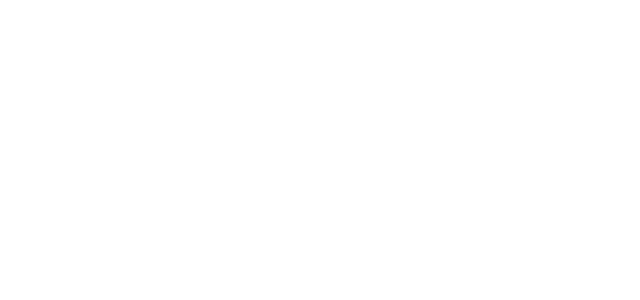
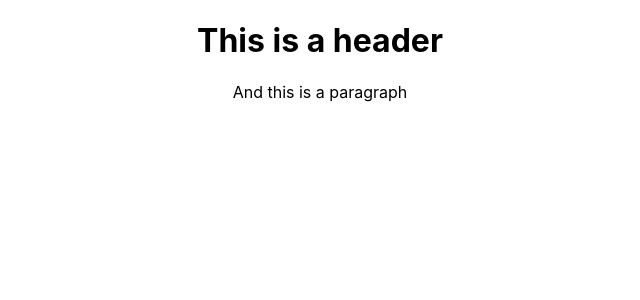
Before and after one commit to shan18/Learn-ReactJS, a React (Create React App) app: page / in a window 1280 px wide. Shown: the top 300 px of the page, without its empty margins (320-960 px from the left). Built offline with nearby package versions, Linux system fonts and the light colour scheme.

Commit message:
React Markdown

```diff
--- a/package.json
+++ b/package.json
@@ -5,6 +5,7 @@
   "dependencies": {
     "react": "^16.5.2",
     "react-dom": "^16.5.2",
+    "react-markdown": "^4.0.3",
     "react-scripts": "2.0.4",
     "react-youtube": "^7.8.0",
     "whatwg-fetch": "^3.0.0"
--- a/src/App.js
+++ b/src/App.js
@@ -2,15 +2,20 @@
 
 // import PostList from './posts/PostList'
 // import ConstLetVar from './constletvar/ConstLetVar'
-import ReactYoutubeExample from './thirdParty/ReactYoutubeExample'
+// import ReactYoutubeExample from './thirdParty/ReactYoutubeExample'
+import ReactMarkdownExample from './thirdParty/ReactMarkdownExample'
 
 import './App.css'
 
 class App extends Component {
   render () {
+    const input = '<h1>Hello World</h1>\n\n# This is a header\n\nAnd this is a paragraph'
     return (
       <div className='App'>
-        <ReactYoutubeExample videoId='_nBlN9yp9R8' />
+        {/* <ReactYoutubeExample videoId='_nBlN9yp9R8' /> */}
+
+        {/* className is used so that we can reference this component somewhere else in the app */}
+        <ReactMarkdownExample className='markdown' input={input} />
       </div>
     )
   }
--- /dev/null
+++ b/src/thirdParty/ReactMarkdownExample.js
@@ -0,0 +1,17 @@
+import React, { Component } from 'react'
+import ReactMarkdown from 'react-markdown'
+
+// Refer: https://github.com/rexxars/react-markdown
+
+class ReactMarkdownExample extends Component {
+  render () {
+    const { input } = this.props // This makes the component reusable
+    const disallowed = ['html']
+
+    return (
+      <ReactMarkdown source={input} disallowedTypes={disallowed} />
+    )
+  }
+}
+
+export default ReactMarkdownExample
```
Also changed, not shown: 1 other file (tests, documents, lock files or other folders).
